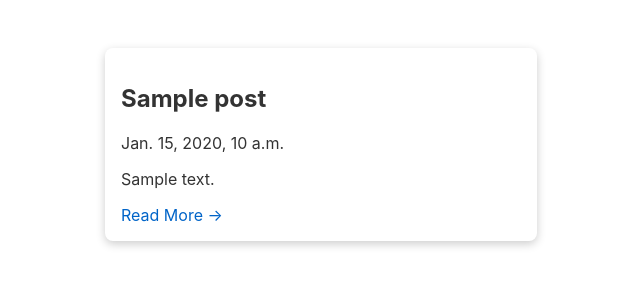
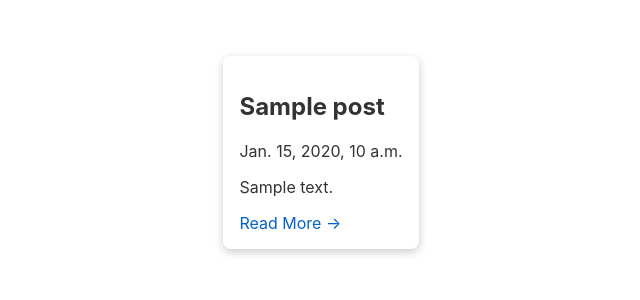
Before and after one commit to mgrami/we-blog-django, a Django app: page / in a window 1280 px wide. Shown: the part 52-352 px from the top of the page, without its empty margins (319-959 px from the left). Run offline with Django 4.2, Linux system fonts and the light colour scheme; tables that the repository leaves empty hold one stand-in row (values such as "Sample post").

Commit message:
minor styling

```diff
--- a/blog/templates/blog/post_detail.html
+++ b/blog/templates/blog/post_detail.html
@@ -9,7 +9,8 @@
 
 <style>
   .card {
-    max-width: 400px;
+    /*max-width: 400px;*/
+    width: 90%;
     margin: 3em auto;
     padding: 1em;
 
--- a/blog/templates/blog/post_list.html
+++ b/blog/templates/blog/post_list.html
@@ -1,6 +1,7 @@
 {% extends "base.html" %}
 
 {% block content %}
+<div style="display: flex; flex-wrap: wrap; justify-content: space-around;">
   {% for post in posts %}
   <div class="card">
     <h2>{{ post.title }}</h2>
@@ -9,11 +10,13 @@
     <a href="{% url 'post_detail' post.slug  %}" class="btn btn-primary">Read More &rarr;</a>
   </div>
   {% endfor %}
+</div>
 
 <style>
   .card {
     max-width: 400px;
-    margin: 3em auto;
+    /*margin: 0 auto;*/
+    margin: 0.5em;
     padding: 1em;
 
     box-shadow: 0 3px 10px rgb(0 0 0 / 0.2);
--- a/templates/base.html
+++ b/templates/base.html
@@ -87,6 +87,7 @@ button:focus {
   background: #EEE;
   color: #aaa;
   padding: 1em;
+  margin-bottom: 3em;
 }
 .navbar a {
   color: #aaa;
```
Lines whose indentation alone changed are shown as unchanged.
